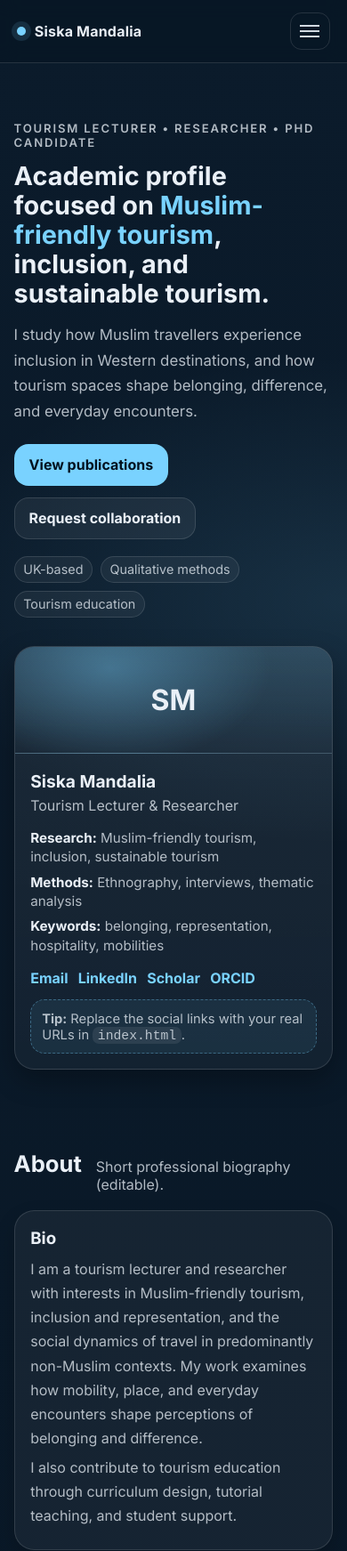
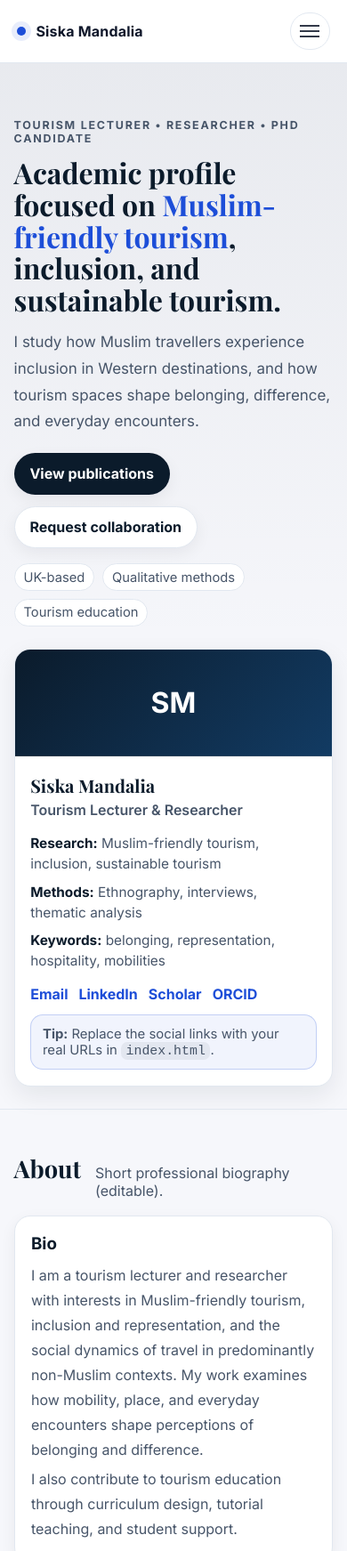
Before and after one commit to SiskaMandalia-TourismLecturer/SiskaMandalia-TourismLecturer.github.io, a plain HTML site: page index.html in a window 390 px wide. Shown: the top 1743 px of the page at 89% size. Drawn offline with nearby package versions, Linux system fonts and the light colour scheme.

Commit message:
Update styles.css

```diff
--- a/styles.css
+++ b/styles.css
@@ -1,12 +1,15 @@
 :root{
-  --bg: #0b1b2b;
-  --panel: #0f263d;
-  --text: #eaf0f7;
-  --muted: rgba(234,240,247,.75);
-  --card: rgba(255,255,255,.06);
-  --stroke: rgba(255,255,255,.12);
-  --accent: #79d2ff;
-  --shadow: 0 12px 30px rgba(0,0,0,.28);
+  --bg: #f6f7fb;
+  --surface: #ffffff;
+  --text: #0f172a;        /* slate-900 */
+  --muted: #475569;       /* slate-600 */
+  --border: #e2e8f0;      /* slate-200 */
+  --navy: #0b1b2b;
+  --accent: #1d4ed8;      /* blue-700 */
+  --accent-soft: rgba(29,78,216,.10);
+  --shadow: 0 10px 28px rgba(15, 23, 42, .08);
+  --shadow-soft: 0 6px 18px rgba(15, 23, 42, .06);
+  --radius: 18px;
 }
 
 *{ box-sizing: border-box; }
@@ -14,199 +17,351 @@ html{ scroll-behavior: smooth; }
 body{
   margin:0;
   font-family: Inter, system-ui, -apple-system, Segoe UI, Roboto, Arial, sans-serif;
-  background: radial-gradient(1200px 600px at 20% -10%, rgba(121,210,255,.25), transparent 60%),
-              radial-gradient(900px 500px at 100% 10%, rgba(121,210,255,.12), transparent 55%),
-              linear-gradient(180deg, var(--bg), #071421 70%);
+  background: var(--bg);
   color: var(--text);
 }
 
+/* Links */
 a{ color: inherit; text-decoration: none; }
-code{ background: rgba(255,255,255,.08); padding: .12rem .35rem; border-radius: .45rem; }
+a.link{
+  color: var(--accent);
+  font-weight: 700;
+}
+a.link:hover{ text-decoration: underline; }
 
+/* Code chip */
+code{
+  background: rgba(15,23,42,.06);
+  padding: .12rem .35rem;
+  border-radius: .45rem;
+}
+
+/* Layout */
 .container{ width: min(1100px, 92%); margin: 0 auto; }
 
+/* Topbar (UK academic clean) */
 .topbar{
-  position: sticky; top: 0; z-index: 20;
+  position: sticky; top: 0; z-index: 30;
+  background: rgba(255,255,255,.92);
   backdrop-filter: blur(10px);
-  background: rgba(7,20,33,.55);
-  border-bottom: 1px solid var(--stroke);
+  border-bottom: 1px solid var(--border);
   display:flex; align-items:center; justify-content: space-between;
   padding: .9rem 1.2rem;
 }
 
-.brand{ display:flex; gap:.6rem; align-items:center; font-weight: 700; letter-spacing: .2px; }
-.dot{ width: 10px; height: 10px; border-radius: 99px; background: var(--accent); box-shadow: 0 0 0 6px rgba(121,210,255,.12); }
+.brand{
+  display:flex; gap:.7rem; align-items:center;
+  font-weight: 800;
+  letter-spacing: .2px;
+}
+.dot{
+  width: 10px; height: 10px;
+  border-radius: 999px;
+  background: var(--accent);
+  box-shadow: 0 0 0 6px var(--accent-soft);
+}
 
 .nav{ display:flex; gap: 1rem; align-items:center; }
-.nav a{ color: var(--muted); font-weight: 600; font-size: .95rem; padding: .35rem .45rem; border-radius: .6rem; }
-.nav a:hover{ color: var(--text); background: rgba(255,255,255,.06); }
-.nav a.cta{ color: #00121f; background: var(--accent); }
+.nav a{
+  color: var(--muted);
+  font-weight: 700;
+  font-size: .95rem;
+  padding: .35rem .5rem;
+  border-radius: 999px;
+}
+.nav a:hover{
+  color: var(--text);
+  background: rgba(15,23,42,.04);
+}
+.nav a.cta{
+  color: #fff;
+  background: var(--navy);
+  border: 1px solid rgba(11,27,43,.08);
+}
 .nav a.cta:hover{ filter: brightness(1.05); }
 
 .nav-toggle{
   display:none;
   background: transparent;
-  border: 1px solid var(--stroke);
-  border-radius: .8rem;
+  border: 1px solid var(--border);
+  border-radius: 999px;
   padding: .55rem .65rem;
 }
-.nav-toggle span{ display:block; width:22px; height:2px; background: var(--text); margin:4px 0; opacity:.9; }
+.nav-toggle span{
+  display:block;
+  width:22px; height:2px;
+  background: var(--text);
+  margin:4px 0;
+  opacity:.85;
+}
 
-.hero{ padding: 3.2rem 0 2.4rem; }
-.hero-grid{ display:grid; grid-template-columns: 1.25fr .85fr; gap: 2rem; align-items: start; }
-.kicker{ color: var(--muted); font-weight: 600; letter-spacing: .14em; text-transform: uppercase; font-size: .82rem; }
-h1{ margin:.6rem 0 0; font-size: clamp(1.8rem, 3vw, 2.6rem); line-height: 1.15; }
+/* Hero */
+.hero{
+  padding: 3.1rem 0 1.6rem;
+  background:
+    linear-gradient(180deg, rgba(11,27,43,.06), transparent 60%);
+  border-bottom: 1px solid var(--border);
+}
+
+.hero-grid{
+  display:grid;
+  grid-template-columns: 1.25fr .85fr;
+  gap: 1.6rem;
+  align-items: start;
+}
+
+.kicker{
+  color: var(--muted);
+  font-weight: 800;
+  letter-spacing: .14em;
+  text-transform: uppercase;
+  font-size: .78rem;
+}
+
+h1{
+  margin:.55rem 0 0;
+  font-family: "Playfair Display", Georgia, "Times New Roman", serif;
+  font-weight: 700;
+  font-size: clamp(2rem, 3.2vw, 2.9rem);
+  line-height: 1.12;
+  color: var(--navy);
+}
+
 .accent{ color: var(--accent); }
-.subhead{ margin: 1rem 0 1.4rem; color: var(--muted); font-size: 1.05rem; line-height: 1.7; }
 
-.hero-actions{ display:flex; gap: .8rem; flex-wrap: wrap; }
+.subhead{
+  margin: .95rem 0 1.25rem;
+  color: var(--muted);
+  font-size: 1.06rem;
+  line-height: 1.75;
+  max-width: 60ch;
+}
+
+.hero-actions{
+  display:flex;
+  gap: .8rem;
+  flex-wrap: wrap;
+}
+
+/* Buttons (formal, not flashy) */
 .button{
-  display:inline-flex; align-items:center; justify-content:center;
-  border-radius: 1rem;
-  padding: .78rem 1rem;
-  font-weight: 700;
-  border: 1px solid var(--stroke);
-  box-shadow: none;
+  display:inline-flex;
+  align-items:center;
+  justify-content:center;
+  border-radius: 999px;
+  padding: .78rem 1.05rem;
+  font-weight: 800;
+  border: 1px solid var(--border);
+  background: var(--surface);
   transition: transform .12s ease, filter .12s ease, background .12s ease;
+  box-shadow: var(--shadow-soft);
 }
 .button:hover{ transform: translateY(-1px); }
-.button.primary{ background: var(--accent); color: #00121f; border-color: transparent; }
-.button.ghost{ background: rgba(255,255,255,.06); color: var(--text); }
-.button.small{ padding: .55rem .8rem; border-radius: .9rem; font-size: .9rem; }
+.button.primary{
+  background: var(--navy);
+  color: #fff;
+  border-color: rgba(11,27,43,.10);
+}
+.button.ghost{
+  background: #fff;
+  color: var(--navy);
+}
+.button.small{
+  padding: .58rem .85rem;
+  font-size: .92rem;
+  box-shadow: none;
+}
 
-.mini{ display:flex; gap:.55rem; flex-wrap: wrap; margin-top: 1.2rem; }
+/* Mini pills */
+.mini{ display:flex; gap:.55rem; flex-wrap: wrap; margin-top: 1.1rem; }
 .pill{
-  border: 1px solid var(--stroke);
-  background: rgba(255,255,255,.05);
-  padding: .35rem .6rem;
+  border: 1px solid var(--border);
+  background: #fff;
+  padding: .34rem .62rem;
   border-radius: 999px;
-  font-size: .9rem;
+  font-size: .92rem;
   color: var(--muted);
 }
 
+/* Profile card (right) */
 .hero-card{
-  border: 1px solid var(--stroke);
-  background: linear-gradient(180deg, rgba(255,255,255,.07), rgba(255,255,255,.04));
-  border-radius: 1.4rem;
+  border: 1px solid var(--border);
+  background: var(--surface);
+  border-radius: var(--radius);
   box-shadow: var(--shadow);
   overflow:hidden;
 }
+
 .avatar{
   height: 120px;
-  display:flex; align-items:center; justify-content:center;
-  font-weight: 800;
+  display:flex;
+  align-items:center;
+  justify-content:center;
+  font-weight: 900;
   font-size: 2rem;
-  background: radial-gradient(300px 180px at 30% 20%, rgba(121,210,255,.35), transparent 60%),
-              linear-gradient(180deg, rgba(121,210,255,.12), transparent);
-  border-bottom: 1px solid var(--stroke);
-}
-.card-body{ padding: 1rem 1.1rem 1.1rem; }
-.name{ margin: .2rem 0 0; font-size: 1.2rem; }
-.role{ margin: .3rem 0 1rem; color: var(--muted); }
-
-.meta{ list-style:none; padding:0; margin:0 0 1rem; display:grid; gap:.45rem; color: var(--muted); font-size: .95rem; line-height: 1.4; }
-.meta span{ color: var(--text); font-weight: 700; }
-
-.links{ display:flex; gap:.7rem; flex-wrap: wrap; margin: .6rem 0 .9rem; }
-.link{ color: var(--accent); font-weight: 700; }
-.link:hover{ text-decoration: underline; }
-
-.note{
-  border: 1px dashed rgba(121,210,255,.35);
-  background: rgba(121,210,255,.08);
-  color: var(--muted);
-  border-radius: 1rem;
-  padding: .7rem .75rem;
-  font-size: .92rem;
+  color: #fff;
+  background: linear-gradient(135deg, var(--navy), #123b63);
+  border-bottom: 1px solid rgba(255,255,255,.12);
 }
 
-.section{ padding: 3.2rem 0; }
-.section.alt{
-  background: linear-gradient(180deg, rgba(255,255,255,.03), transparent 70%);
-  border-top: 1px solid rgba(255,255,255,.06);
-  border-bottom: 1px solid rgba(255,255,255,.06);
+.card-body{ padding: 1.05rem 1.1rem 1.1rem; }
+.name{
+  margin: .15rem 0 0;
+  font-family: "Playfair Display", Georgia, serif;
+  font-size: 1.25rem;
+  color: var(--navy);
+}
+.role{ margin: .25rem 0 1rem; color: var(--muted); font-weight: 600; }
+
+.meta{
+  list-style:none;
+  padding:0;
+  margin:0 0 1rem;
+  display:grid;
+  gap:.5rem;
+  color: var(--muted);
+  font-size: .96rem;
+  line-height: 1.5;
+}
+.meta span{
+  color: var(--navy);
+  font-weight: 900;
 }
 
-.section-head{ display:flex; align-items: baseline; justify-content: space-between; gap: 1rem; margin-bottom: 1.2rem; }
-.section-head h2{ margin:0; font-size: 1.6rem; }
+.links{
+  display:flex;
+  gap:.75rem;
+  flex-wrap: wrap;
+  margin: .55rem 0 .85rem;
+}
+.note{
+  border: 1px solid rgba(29,78,216,.22);
+  background: rgba(29,78,216,.06);
+  color: var(--muted);
+  border-radius: 14px;
+  padding: .75rem .8rem;
+  font-size: .93rem;
+}
+
+/* Sections */
+.section{ padding: 3rem 0; }
+.section.alt{
+  background: #fff;
+  border-top: 1px solid var(--border);
+  border-bottom: 1px solid var(--border);
+}
+
+.section-head{
+  display:flex;
+  align-items: baseline;
+  justify-content: space-between;
+  gap: 1rem;
+  margin-bottom: 1.1rem;
+}
+.section-head h2{
+  margin:0;
+  font-family: "Playfair Display", Georgia, serif;
+  font-size: 1.7rem;
+  color: var(--navy);
+}
 .section-head p{ margin:0; color: var(--muted); }
 
 .grid-2{ display:grid; grid-template-columns: 1fr 1fr; gap: 1rem; }
 .grid-3{ display:grid; grid-template-columns: repeat(3, 1fr); gap: 1rem; }
 
+/* Cards (academic, white) */
 .card{
-  border: 1px solid var(--stroke);
-  background: rgba(255,255,255,.05);
-  border-radius: 1.4rem;
-  padding: 1.1rem 1.1rem;
-  box-shadow: 0 10px 22px rgba(0,0,0,.18);
+  border: 1px solid var(--border);
+  background: #fff;
+  border-radius: var(--radius);
+  padding: 1.15rem 1.15rem;
+  box-shadow: var(--shadow-soft);
 }
-.card h3{ margin:.1rem 0 .6rem; }
-.card p{ margin:.35rem 0; color: var(--muted); line-height: 1.7; }
+.card h3{
+  margin: .05rem 0 .6rem;
+  color: var(--navy);
+}
+.card p{ margin: .35rem 0; color: var(--muted); line-height: 1.75; }
+.list{ margin:.4rem 0 0; padding-left: 1.1rem; color: var(--muted); line-height: 1.85; }
 
-.list{ margin:.4rem 0 0; padding-left: 1.1rem; color: var(--muted); line-height: 1.8; }
 .muted{ color: var(--muted); }
-.small{ font-size: .92rem; }
+.small{ font-size: .93rem; }
 
+/* Callout */
 .callout{
   margin-top: 1rem;
-  border: 1px solid rgba(121,210,255,.25);
-  background: radial-gradient(500px 250px at 20% 20%, rgba(121,210,255,.14), transparent 60%),
-              rgba(255,255,255,.04);
-  border-radius: 1.4rem;
+  border: 1px solid rgba(11,27,43,.12);
+  background: #fff;
+  border-radius: var(--radius);
   padding: 1.1rem 1.1rem;
   display:flex;
   align-items:center;
   justify-content: space-between;
   gap: 1rem;
+  box-shadow: var(--shadow-soft);
 }
+.callout h3{ margin:0 0 .2rem; color: var(--navy); }
+.callout p{ margin:0; color: var(--muted); }
 
+/* Publications */
 .pub-controls{
-  display:flex; gap: .6rem; align-items:center; flex-wrap: wrap;
-  margin-bottom: .8rem;
+  display:flex;
+  gap: .6rem;
+  align-items:center;
+  flex-wrap: wrap;
+  margin-bottom: .85rem;
 }
 input, textarea{
   width: 100%;
-  border-radius: 1rem;
-  border: 1px solid var(--stroke);
-  background: rgba(0,0,0,.18);
+  border-radius: 999px;
+  border: 1px solid var(--border);
+  background: #fff;
   color: var(--text);
-  padding: .8rem .9rem;
+  padding: .8rem .95rem;
   outline: none;
 }
-input::placeholder, textarea::placeholder{ color: rgba(234,240,247,.55); }
+textarea{ border-radius: 18px; }
+input::placeholder, textarea::placeholder{ color: rgba(71,85,105,.75); }
+.pub-controls input{ flex: 1; min-width: 240px; }
 
-.pub-controls input{ flex: 1; min-width: 220px; }
 .pub-list{ list-style: none; padding:0; margin: 0; display:grid; gap: .85rem; }
 .pub-item{
-  border: 1px solid rgba(255,255,255,.10);
-  border-radius: 1.2rem;
-  padding: .9rem .95rem;
-  background: rgba(255,255,255,.03);
+  border: 1px solid var(--border);
+  border-radius: 16px;
+  padding: .95rem 1rem;
+  background: #fff;
+  box-shadow: var(--shadow-soft);
 }
-.pub-title{ font-weight: 800; line-height: 1.35; }
+.pub-title{ font-weight: 900; color: var(--navy); line-height: 1.35; }
 .pub-meta{ margin-top: .25rem; color: var(--muted); font-size: .95rem; }
-.pub-links{ margin-top: .4rem; display:flex; gap:.7rem; flex-wrap:wrap; }
+.pub-links{ margin-top: .45rem; display:flex; gap:.75rem; flex-wrap:wrap; }
 
+/* Contact */
 .contact-box{
   display:grid;
   gap:.6rem;
   margin-top: .9rem;
   padding-top: .9rem;
-  border-top: 1px solid rgba(255,255,255,.10);
+  border-top: 1px solid var(--border);
   color: var(--muted);
 }
-.label{ color: var(--text); font-weight: 800; margin-right: .35rem; }
+.label{ color: var(--navy); font-weight: 900; margin-right: .35rem; }
 
 .form{ display:grid; gap: .75rem; }
-.form label span{ display:block; font-weight: 800; margin: 0 0 .3rem; }
+.form label span{ display:block; font-weight: 900; margin: 0 0 .35rem; color: var(--navy); }
 
 .footer{
   padding: 1.6rem 0;
-  border-top: 1px solid rgba(255,255,255,.08);
-  background: rgba(0,0,0,.12);
+  border-top: 1px solid var(--border);
+  background: #fff;
 }
-.footer-row{ display:flex; justify-content: space-between; align-items:center; gap:1rem; flex-wrap: wrap; }
+.footer-row{
+  display:flex;
+  justify-content: space-between;
+  align-items:center;
+  gap:1rem;
+  flex-wrap: wrap;
+}
 
 /* Responsive */
 @media (max-width: 920px){
@@ -222,9 +377,10 @@ input::placeholder, textarea::placeholder{ color: rgba(234,240,247,.55); }
     display:none;
     flex-direction: column;
     padding: .8rem;
-    border: 1px solid var(--stroke);
-    border-radius: 1.2rem;
-    background: rgba(7,20,33,.92);
+    border: 1px solid var(--border);
+    border-radius: 16px;
+    background: rgba(255,255,255,.98);
+    box-shadow: var(--shadow);
   }
   .nav.open{ display:flex; }
 }
```
